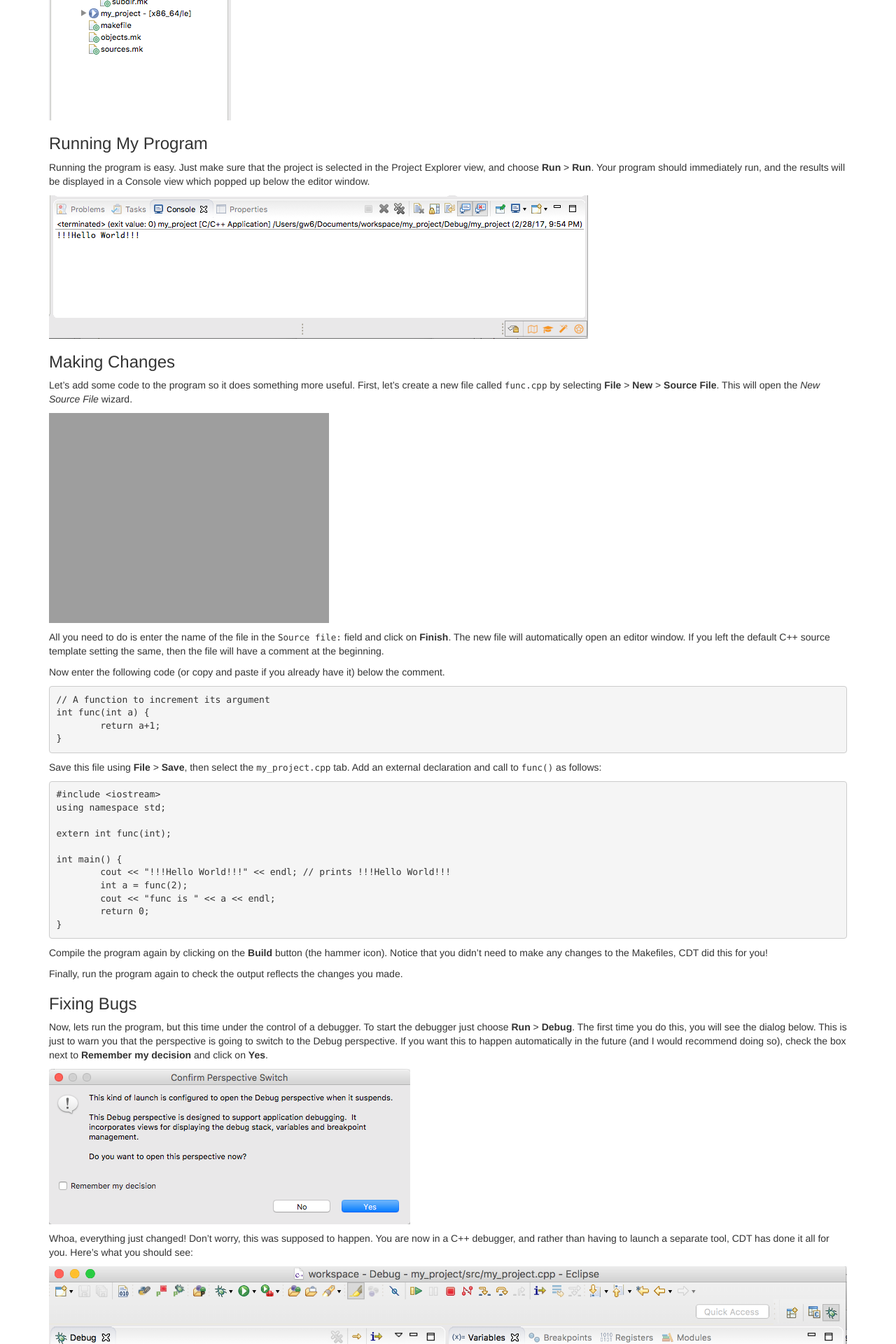
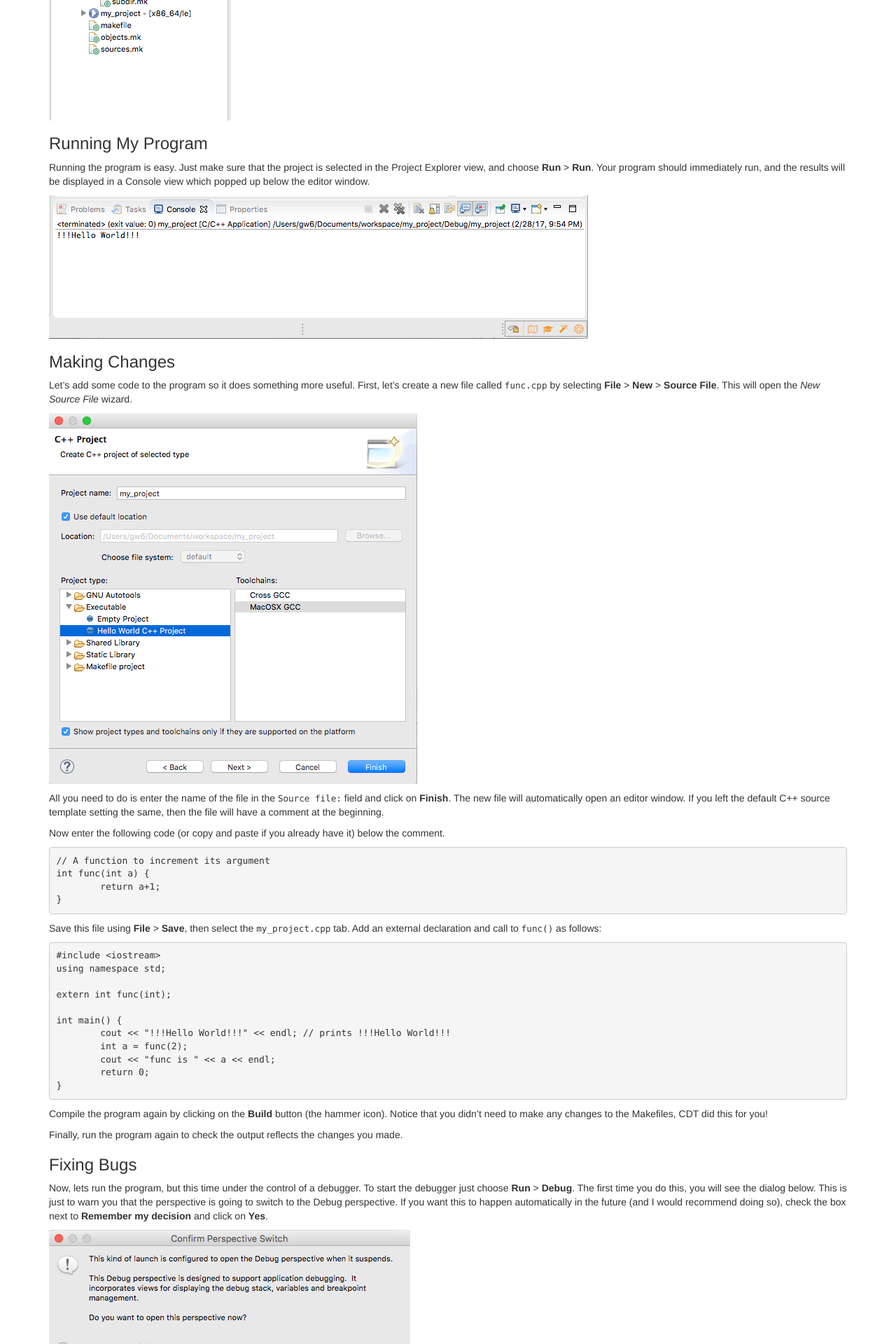
Before and after one commit to ornl-ssd/cpp-dev-env, a Jekyll site: the page built from _episodes/01-cdt.md, in a window 1280 px wide. Shown: the part 4480-6400 px from the top of the page at 70% size. Built offline with Jekyll 4.4.1, drawn with Linux system fonts in a browser that asks for light colours.

Commit message:
Fix image name
Signed-off-by: Greg Watson <g.watson@computer.org>

```diff
--- a/_episodes/01-cdt.md
+++ b/_episodes/01-cdt.md
@@ -121,7 +121,7 @@ in a Console view which popped up below the editor window.
 Let's add some code to the program so it does something more useful. First, let's create a new file called `func.cpp` by selecting
 **File** > **New** > **Source File**. This will open the *New Source File* wizard.
 
-<img src="{{ site.github.url }}/fig/01-cdt-new-file.png">
+<img src="{{ site.github.url }}/fig/01-cdt-new.png">
 
 All you need to do is enter the name of the file in the `Source file:` field and click on **Finish**. The new file will automatically
 open an editor window. If you left the default C++ source template setting the same, then the file will have a comment at the beginning.
```
